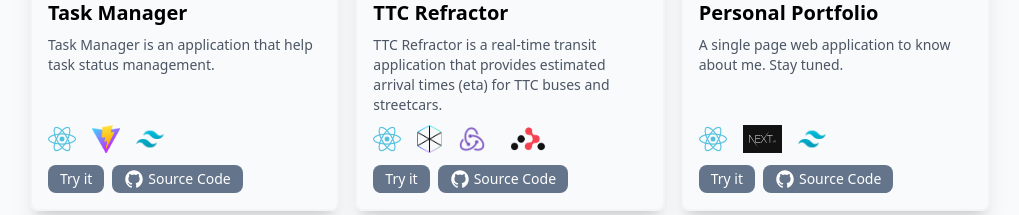
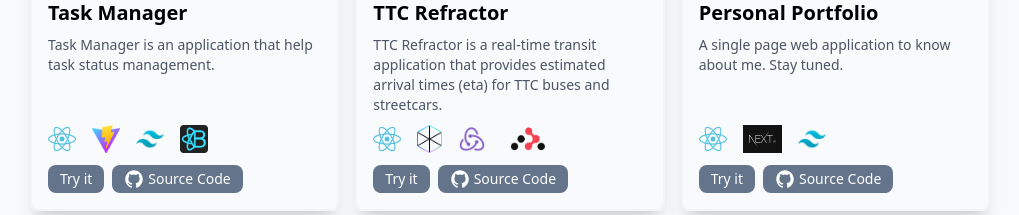
Before and after one commit to ttiimmothy/personal-portfolio-website, a Next.js app: page / in a window 1280 px wide. Shown: the part 4960-5175 px from the top of the page, without its empty margins (130-1149 px from the left). Built offline with nearby package versions, Linux system fonts and the light colour scheme.

Commit message:
Feature: add some stacks in the projects

```diff
--- a/src/assets/index.ts
+++ b/src/assets/index.ts
@@ -29,6 +29,7 @@
 import vite from "./technology/stacks/vite.png";
 import java from "./technology/stacks/java.svg";
 import spring from "./technology/stacks/spring.svg";
+import reactbootstrap from "./technology/stacks/reactbootstrap.png";
 
 export {
   css,
@@ -59,4 +60,5 @@
   vite,
   java,
   spring,
+  reactbootstrap,
 };
--- a/src/components/sections/projectsSection/ProjectsSection.tsx
+++ b/src/components/sections/projectsSection/ProjectsSection.tsx
@@ -14,6 +14,7 @@
   openrice_canada,
   personal_website,
   react,
+  reactbootstrap,
   reactrouter,
   redux,
   spring,
@@ -56,6 +57,9 @@
       break;
     case "spring":
       stackImage = spring;
+      break;
+    case "reactbootstrap":
+      stackImage = reactbootstrap;
       break;
   }
 
--- a/src/constants/projects.json
+++ b/src/constants/projects.json
@@ -5,11 +5,12 @@
     "description": "Task Manager is an application that help task status management.",
     "originLink": "https://ttiimmothy.github.io/task-manager",
     "githubLink": "https://github.com/ttiimmothy/task-manager",
-    "stacks": ["react", "vite", "tailwind"],
+    "stacks": ["react", "vite", "tailwind", "reactbootstrap"],
     "stackLinks": {
       "react": "https://react.dev/",
       "vite": "https://vitejs.dev/",
-      "tailwind": "https://tailwindcss.com/"
+      "tailwind": "https://tailwindcss.com/",
+      "reactbootstrap": "https://react-bootstrap.github.io/"
     }
   },
   {
```
Also changed, not shown: src/assets/technology/stacks/reactbootstrap.png (added).
